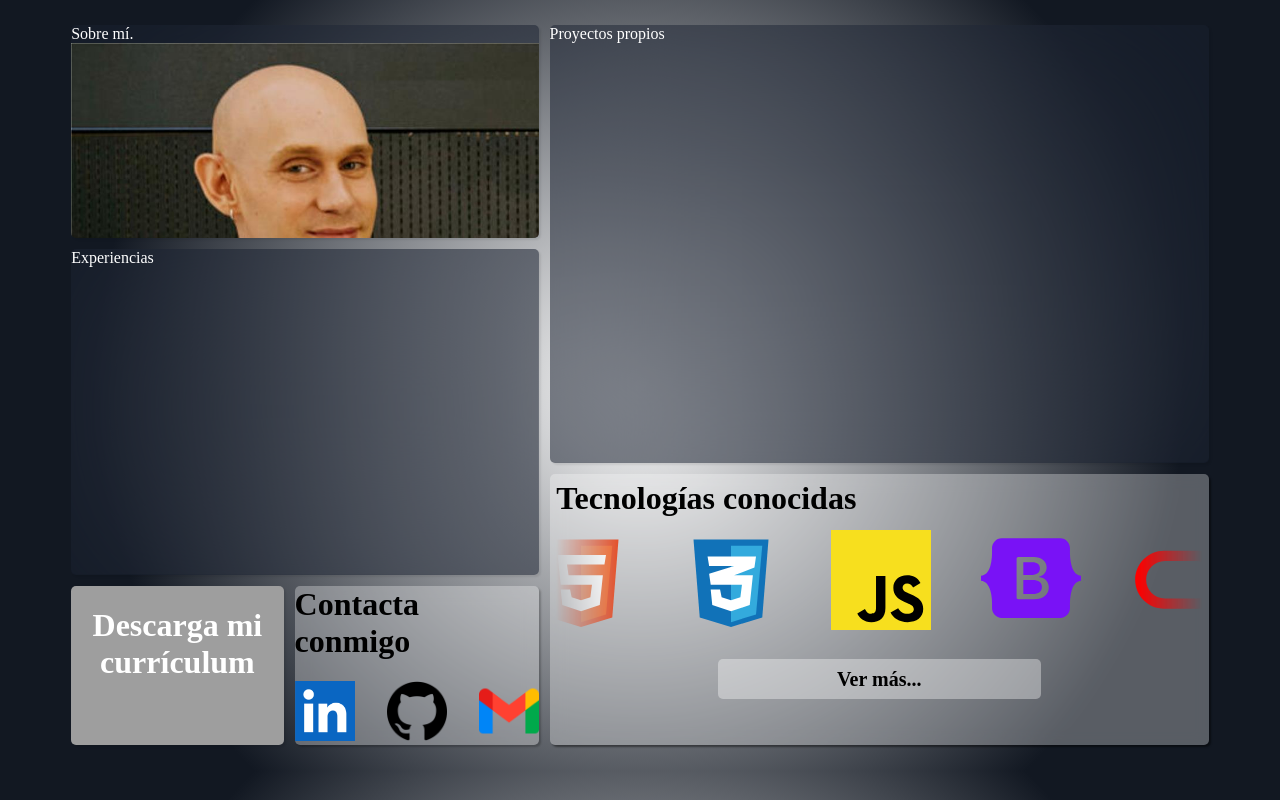
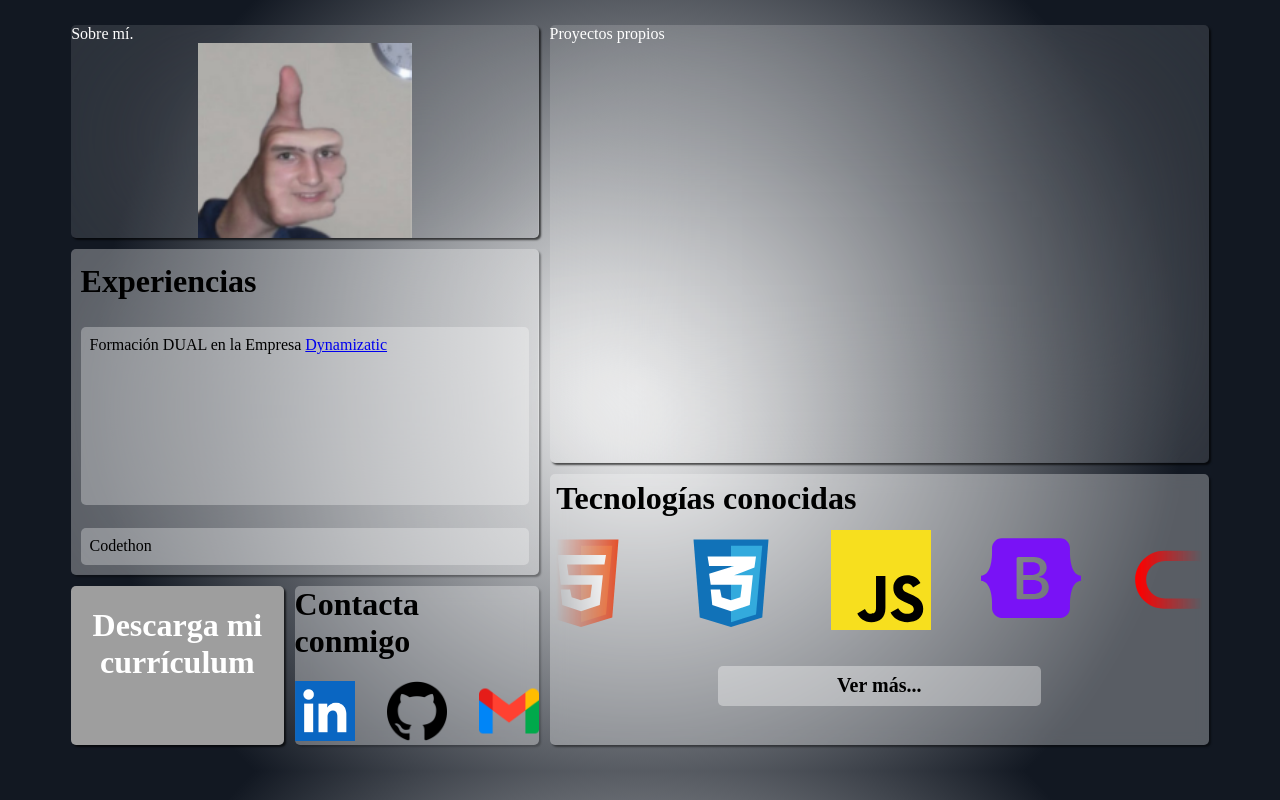
Before and after one commit to HalfXnso/PortfolioV2, a plain HTML site: page index.html in a window 1280 px wide. Drawn offline with Linux system fonts and the light colour scheme; grey boxes are pictures that could not be loaded; a web font is replaced by a local one.

Commit message:
sección experiencias a mitad

```diff
--- a/estilos.css
+++ b/estilos.css
@@ -69,13 +69,8 @@
   box-shadow: rgba(0, 0, 0, 0.445) 2px 2px 2px;
   backdrop-filter: blur(8px);
   padding: 1%;
-  cursor: pointer;
   transition: 0.25s ease-in-out;
 }
-.div3:hover {
-  background-color: rgba(255, 255, 255, 0.548);
-}
-
 .div3 h1 {
   margin: 0;
   margin-bottom: 2%;
@@ -93,6 +88,7 @@
     black 90%,
     transparent
   ); /* Efecto de desvanecimiento */
+  margin-bottom: 1%;
 }
 
 .carrusel .carrusel-track {
@@ -131,6 +127,27 @@
   grid-row-start: 3;
   border-radius: 5px;
   border: 1px solid black;
+  display: flex;
+  flex-direction: column;
+  padding: 2%;
+  background-color: rgba(255, 255, 255, 0.301);
+  backdrop-filter: blur(80px);
+  border: none;
+  box-shadow: rgba(0, 0, 0, 0.341) 2px 2px 2px;
+}
+.experiencias {
+  border-radius: 5px;
+  width: 100%; /* Ancho del contenedor */
+  height: 90%; /* Altura fija del contenedor */
+  overflow-y: scroll; /* Activa el scroll vertical */
+  scrollbar-width: none;
+}
+.experiencias div {
+  margin-top: 5%;
+  border-radius: 5px;
+  height: 20vh;
+  background-color: rgba(255, 255, 255, 0.301);
+  padding: 2%;
 }
 
 .div5 {
@@ -166,13 +183,12 @@
 
 .div1,
 .div2,
-.div4,
 .div6 {
-  background-color: #19213088;
+  background-color: rgba(255, 255, 255, 0.11);
   backdrop-filter: blur(80px);
   color: white;
   border: none;
-  box-shadow: rgba(0, 0, 0, 0.084) 2px 2px 2px;
+  box-shadow: rgba(0, 0, 0, 0.652) 2px 2px 2px;
 }
 #socials ul {
   display: flex;
@@ -208,7 +224,7 @@
   display: flex;
   justify-content: center;
   align-items: center;
-  transition: 0.1s ease;
+  transition: 0.1s ease-in-out;
   height: 5dvh;
   font-family: "Kay Pho Du", serif;
 }
--- a/index.html
+++ b/index.html
@@ -20,8 +20,8 @@
         <img
           width="100%"
           height="100%"
-          style="object-fit: cover; object-position: top"
-          src="media/4e90d584-d2e8-43b7-b3cb-2178b1785dc8.jpg"
+          style="object-fit: contain; object-position: top"
+          src="media/featured_channel.png"
           alt=""
         />
       </div>
@@ -157,7 +157,19 @@
           <button id="abrir-modal"><h2>Ver más...</h2></button>
         </div>
       </div>
-      <div class="div4">Experiencias</div>
+      <div class="div4">
+        <h1 style="margin-top: 1%; margin-bottom: 1%">Experiencias</h1>
+        <div class="experiencias">
+          <div>
+            Formación DUAL en la Empresa
+            <a href="https://dynamizatic.es/es">Dynamizatic</a>
+          </div>
+          <div>Codethon</div>
+          <div>Descubrimiento de un calvo muy calvo.
+            <img style="width: 50%;" src="media/4e90d584-d2e8-43b7-b3cb-2178b1785dc8.jpg" alt="">
+          </div>
+        </div>
+      </div>
       <div class="div6">
         <h1>Descarga mi currículum</h1>
 
```
